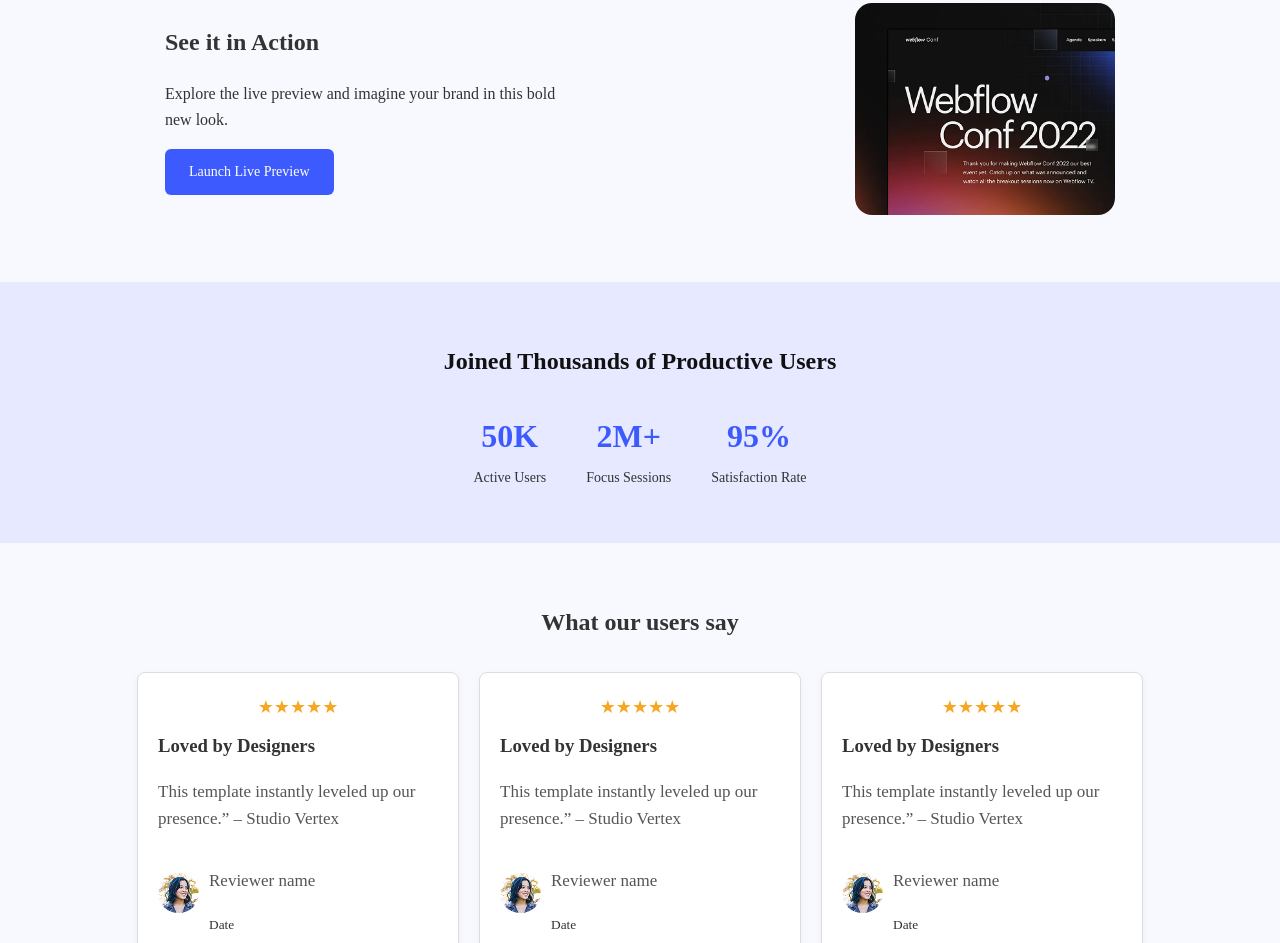
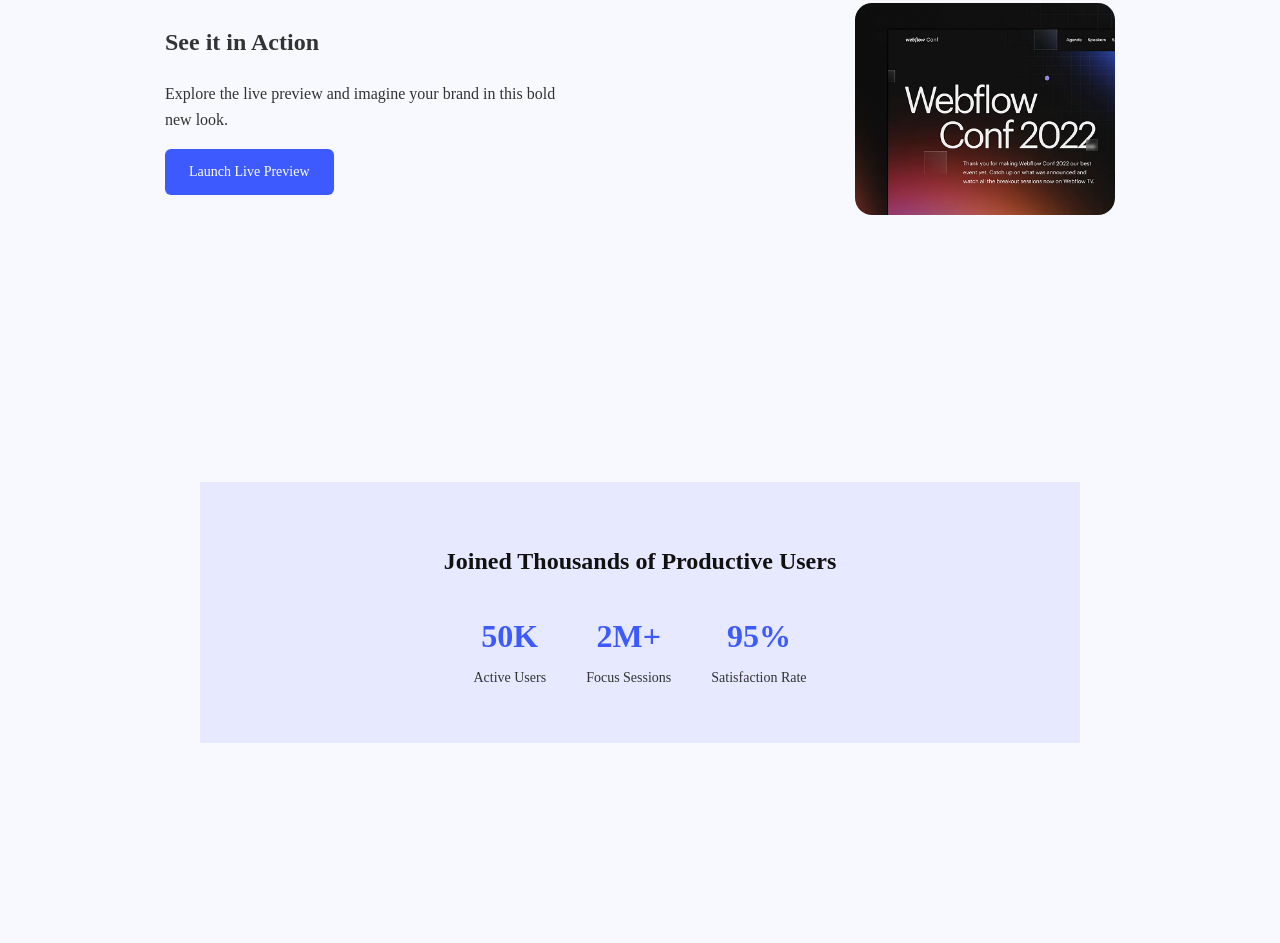
Before and after one commit to raskirayhan/webflow-agency, a plain HTML site: page index.html in a window 1280 px wide. Shown: the part 556-1499 px from the top of the page. Drawn offline with Linux system fonts and the light colour scheme.

Commit message:
changes in html

```diff
--- a/webflow.css
+++ b/webflow.css
@@ -88,6 +88,7 @@
 .three{
   background-color: #e6e9ff;
   text-align: center;
+  margin: 200px;
   padding: 40px 20px;
 }
 
```
